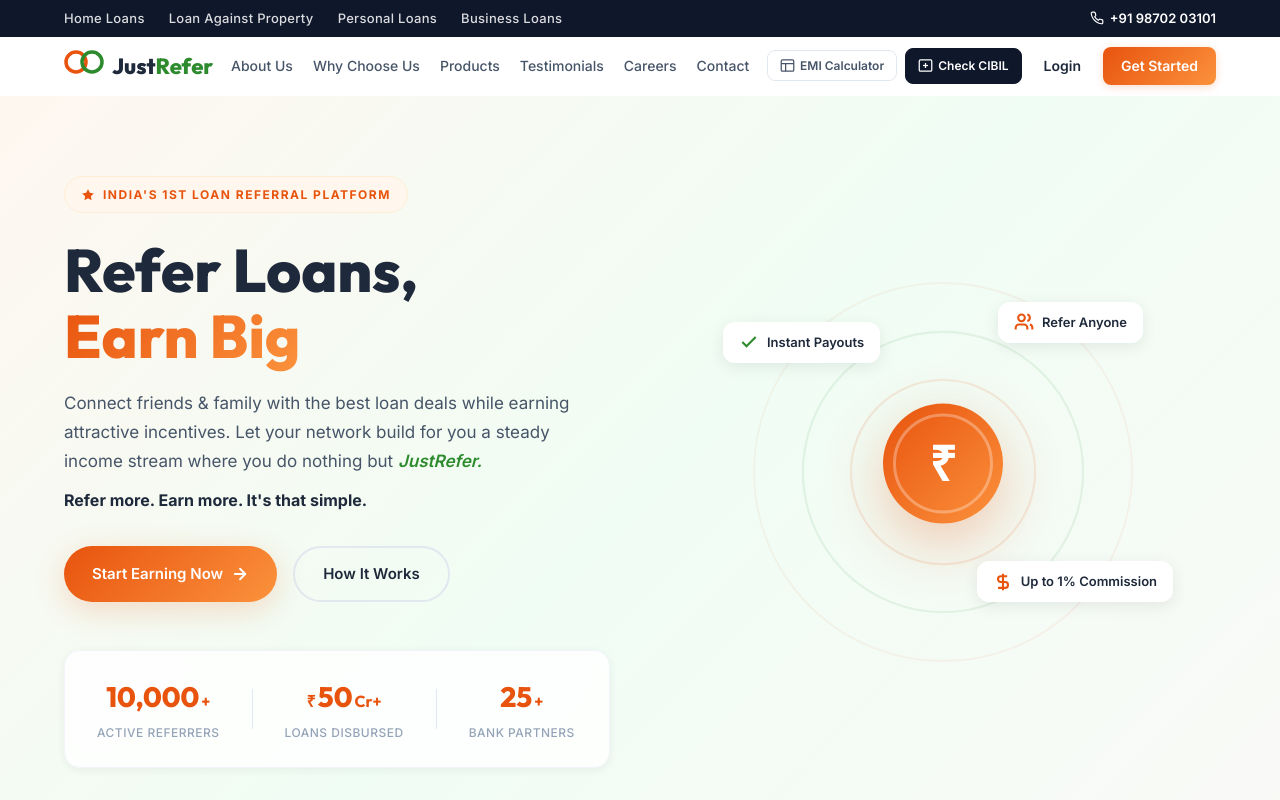
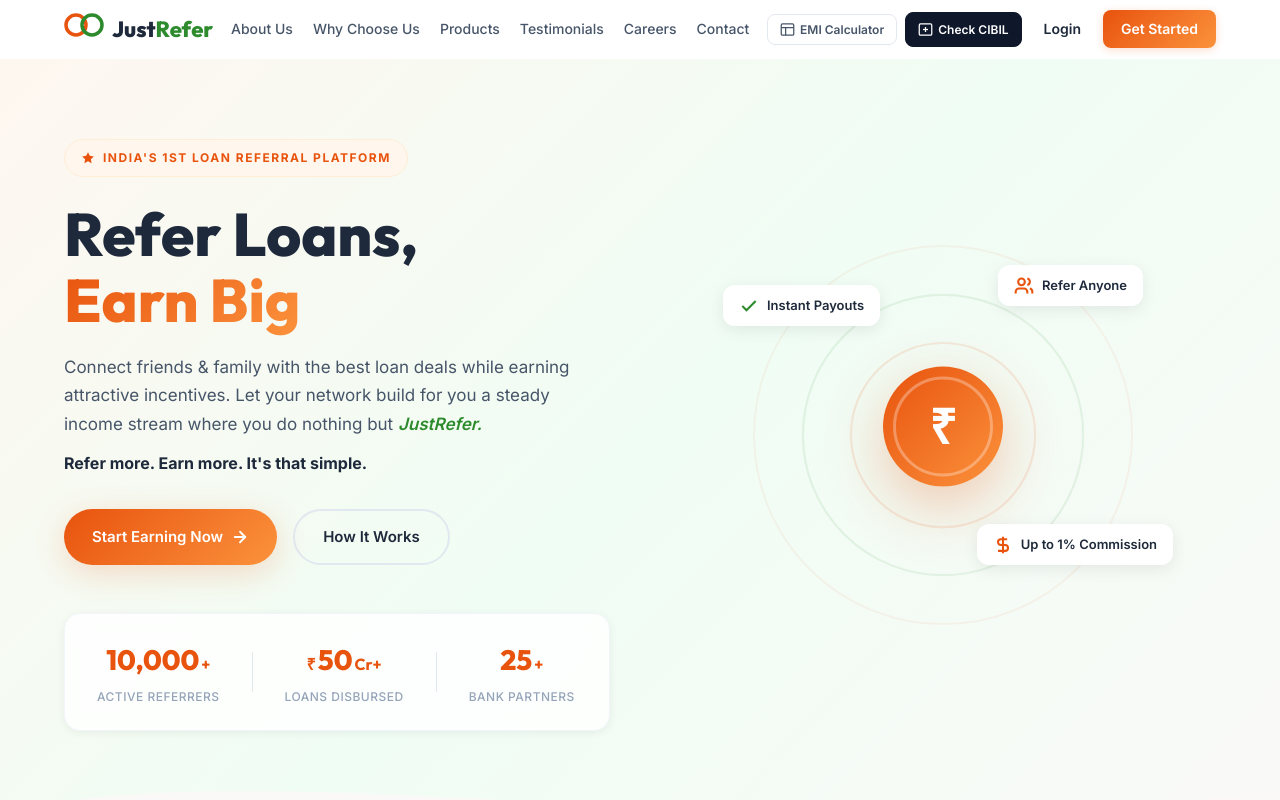
Before and after one commit to adityars07/Just-Refer, a React (Vite) app: page / in a window 1280 px wide. Shown: the top 800 px of the page. Built offline with nearby package versions, Linux system fonts and the light colour scheme.

Commit message:
feat: remove dark top bar from top of page

```diff
--- a/src/App.css
+++ b/src/App.css
@@ -3,59 +3,6 @@
    Component & Section Styles
    Premium Financial UI
    ====================================== */
-
-/* ==================
-   TOP BAR
-   ================== */
-.top-bar {
-  background: var(--bg-dark);
-  padding: 8px 0;
-  position: relative;
-  z-index: 1001;
-  transition: transform 0.3s ease, opacity 0.3s ease;
-}
-
-.top-bar-hidden {
-  transform: translateY(-100%);
-  opacity: 0;
-  position: absolute;
-  width: 100%;
-  pointer-events: none;
-}
-
-.top-bar-inner {
-  display: flex;
-  justify-content: space-between;
-  align-items: center;
-}
-
-.top-nav {
-  display: flex;
-  gap: 24px;
-}
-
-.top-nav a {
-  color: rgba(255,255,255,0.85);
-  font-size: 13px;
-  font-weight: 500;
-  letter-spacing: 0.3px;
-  transition: color var(--transition-fast);
-  white-space: nowrap;
-}
-
-.top-nav a:hover {
-  color: #fff;
-}
-
-.top-phone {
-  display: flex;
-  align-items: center;
-  gap: 6px;
-  color: #fff;
-  font-size: 13px;
-  font-weight: 600;
-  white-space: nowrap;
-}
 
 /* ==================
    HEADER
@@ -430,10 +377,6 @@
 }
 
 @media (max-width: 1024px) {
-  .top-bar {
-    display: none;
-  }
-
   .main-nav {
     display: none;
   }
@@ -2247,8 +2190,6 @@
     --section-padding: 64px 0;
   }
 
-  .top-bar { display: none; }
-
   .earning-cards {
     grid-template-columns: 1fr;
     max-width: 420px;
--- a/src/components/Header.tsx
+++ b/src/components/Header.tsx
@@ -26,24 +26,6 @@
 
   return (
     <>
-      {/* Top Bar — Desktop only */}
-      <div className={`top-bar ${scrolled ? 'top-bar-hidden' : ''}`} id="top-bar">
-        <div className="container top-bar-inner">
-          <nav className="top-nav">
-            <a href="#loan-home">Home Loans</a>
-            <a href="#loan-lap">Loan Against Property</a>
-            <a href="#loan-personal">Personal Loans</a>
-            <a href="#loan-business">Business Loans</a>
-          </nav>
-          <a href="tel:+919870203101" className="top-phone">
-            <svg width="14" height="14" viewBox="0 0 24 24" fill="none" stroke="currentColor" strokeWidth="2" strokeLinecap="round" strokeLinejoin="round">
-              <path d="M22 16.92v3a2 2 0 0 1-2.18 2 19.79 19.79 0 0 1-8.63-3.07 19.5 19.5 0 0 1-6-6 19.79 19.79 0 0 1-3.07-8.67A2 2 0 0 1 4.11 2h3a2 2 0 0 1 2 1.72 12.84 12.84 0 0 0 .7 2.81 2 2 0 0 1-.45 2.11L8.09 9.91a16 16 0 0 0 6 6l1.27-1.27a2 2 0 0 1 2.11-.45 12.84 12.84 0 0 0 2.81.7A2 2 0 0 1 22 16.92z"/>
-            </svg>
-            +91 98702 03101
-          </a>
-        </div>
-      </div>
-
       {/* Main Header */}
       <header className={`header ${scrolled ? 'header-scrolled' : ''}`} id="header">
         <div className="container header-inner">
```
